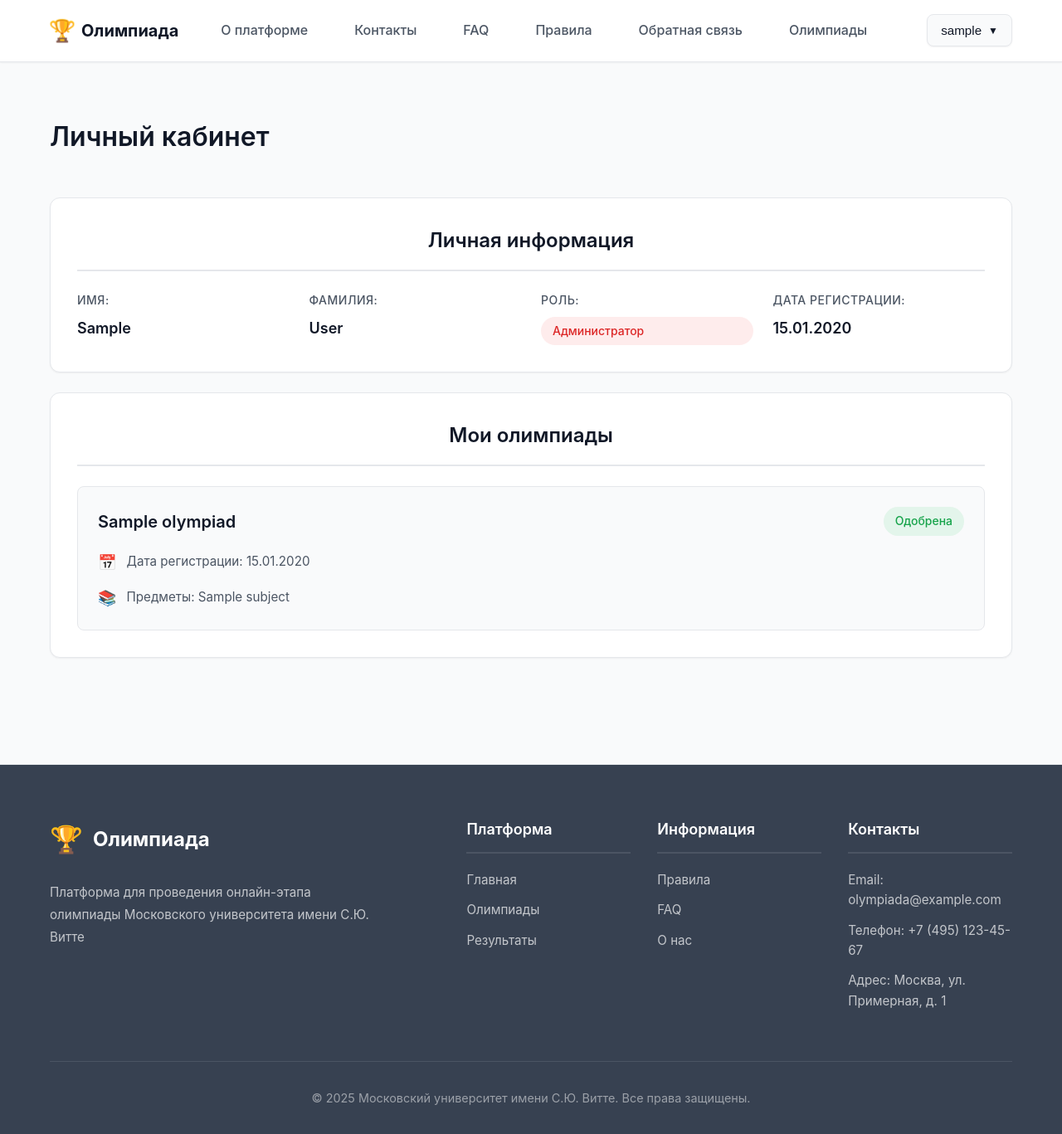
After one commit to olympiada123/olympiada, a Django app: page /profile/ in a window 1280 px wide. The commit adds this page. Shown: the whole page at 83% size. Run offline with Django 5.2, Linux system fonts and the light colour scheme; a user stored in the database is signed in; tables that the repository leaves empty hold one stand-in row (values such as "Sample post").

Commit message:
Created profile page

```diff
--- a/app/static/css/style.css
+++ b/app/static/css/style.css
@@ -2820,6 +2820,161 @@ textarea.form-control {
     color: var(--primary-dark);
 }
 
+.profile-info-grid {
+    display: grid;
+    grid-template-columns: repeat(auto-fit, minmax(250px, 1fr));
+    gap: 1.5rem;
+}
+
+.profile-info-item {
+    display: flex;
+    flex-direction: column;
+    gap: 0.5rem;
+}
+
+.profile-info-label {
+    font-size: 0.875rem;
+    font-weight: 500;
+    color: var(--text-secondary);
+    text-transform: uppercase;
+    letter-spacing: 0.5px;
+}
+
+.profile-info-value {
+    font-size: 1.125rem;
+    font-weight: 600;
+    color: var(--text-primary);
+}
+
+.profile-role {
+    display: inline-block;
+    padding: 0.375rem 0.875rem;
+    border-radius: 9999px;
+    font-size: 0.875rem;
+    font-weight: 500;
+}
+
+.profile-role-student {
+    background: rgba(59, 130, 246, 0.1);
+    color: #2563eb;
+}
+
+.profile-role-curator {
+    background: rgba(168, 85, 247, 0.1);
+    color: #9333ea;
+}
+
+.profile-role-admin {
+    background: rgba(239, 68, 68, 0.1);
+    color: #dc2626;
+}
+
+.registrations-list {
+    display: flex;
+    flex-direction: column;
+    gap: 1rem;
+}
+
+.registration-card {
+    background: var(--bg-secondary);
+    border: 1px solid var(--border-color);
+    border-radius: 0.5rem;
+    padding: 1.5rem;
+    transition: var(--transition);
+}
+
+.registration-card:hover {
+    box-shadow: var(--shadow-md);
+    transform: translateY(-2px);
+    border-color: var(--primary-color);
+}
+
+.registration-header {
+    display: flex;
+    align-items: center;
+    justify-content: space-between;
+    gap: 1rem;
+    margin-bottom: 1rem;
+    flex-wrap: wrap;
+}
+
+.registration-title {
+    font-size: 1.25rem;
+    font-weight: 600;
+    color: var(--text-primary);
+    margin: 0;
+    flex: 1;
+}
+
+.registration-link {
+    color: var(--text-primary);
+    text-decoration: none;
+    transition: var(--transition);
+}
+
+.registration-link:hover {
+    color: var(--primary-color);
+}
+
+.registration-status {
+    display: inline-block;
+    padding: 0.375rem 0.875rem;
+    border-radius: 9999px;
+    font-size: 0.875rem;
+    font-weight: 500;
+    white-space: nowrap;
+}
+
+.registration-status-pending {
+    background: rgba(251, 191, 36, 0.1);
+    color: #d97706;
+}
+
+.registration-status-approved {
+    background: rgba(34, 197, 94, 0.1);
+    color: #16a34a;
+}
+
+.registration-status-rejected {
+    background: rgba(239, 68, 68, 0.1);
+    color: #dc2626;
+}
+
+.registration-status-completed {
+    background: rgba(107, 114, 128, 0.1);
+    color: var(--text-secondary);
+}
+
+.registration-details {
+    display: flex;
+    flex-direction: column;
+    gap: 0.75rem;
+}
+
+.registration-detail-item {
+    display: flex;
+    align-items: center;
+    gap: 0.75rem;
+    color: var(--text-secondary);
+    font-size: 0.95rem;
+}
+
+.registration-detail-item .detail-icon {
+    font-size: 1.125rem;
+    flex-shrink: 0;
+}
+
+.empty-state {
+    text-align: center;
+    padding: 3rem 1rem;
+}
+
+.empty-state-text {
+    color: var(--text-secondary);
+    font-size: 1.05rem;
+    margin-bottom: 1.5rem;
+}
+
 @media (max-width: 768px) {
     .auth-card {
         padding: 1.5rem;
@@ -2829,4 +2984,17 @@ textarea.form-control {
         font-size: 1rem;
         margin-bottom: 1.5rem;
     }
-}
+
+    .profile-info-grid {
+        grid-template-columns: 1fr;
+    }
+
+    .registration-header {
+        flex-direction: column;
+        align-items: flex-start;
+    }
+
+    .registration-title {
+        font-size: 1.125rem;
+    }
+}
--- a/app/templates/base.html
+++ b/app/templates/base.html
@@ -31,7 +31,7 @@
                             <span class="dropdown-arrow">▼</span>
                         </button>
                         <div class="user-dropdown-menu" id="userDropdownMenu">
-                            <a href="/profile/" class="dropdown-item">
+                            <a href="{% url 'profile' %}" class="dropdown-item">
                                 <span class="dropdown-icon">👤</span>
                                 Личный кабинет
                             </a>
--- /dev/null
+++ b/app/templates/profile.html
@@ -0,0 +1,74 @@
+{% extends 'base.html' %}
+
+{% block title %}Личный кабинет - Олимпиада{% endblock %}
+
+{% block content %}
+<div class="container">
+    <div class="about-page">
+        <h1 class="about-page-title">Личный кабинет</h1>
+
+        <section class="about-section">
+            <div class="detail-section-card">
+                <h2 class="section-title">Личная информация</h2>
+                <div class="profile-info-grid">
+                    <div class="profile-info-item">
+                        <span class="profile-info-label">Имя:</span>
+                        <span class="profile-info-value">{{ user.first_name|default:"Не указано" }}</span>
+                    </div>
+                    <div class="profile-info-item">
+                        <span class="profile-info-label">Фамилия:</span>
+                        <span class="profile-info-value">{{ user.last_name|default:"Не указано" }}</span>
+                    </div>
+                    <div class="profile-info-item">
+                        <span class="profile-info-label">Роль:</span>
+                        <span class="profile-info-value profile-role profile-role-{% if role == 'Администратор' %}admin{% elif role == 'Куратор' %}curator{% else %}student{% endif %}">{{ role }}</span>
+                    </div>
+                    <div class="profile-info-item">
+                        <span class="profile-info-label">Дата регистрации:</span>
+                        <span class="profile-info-value">{{ user.created_at|date:"d.m.Y" }}</span>
+                    </div>
+                </div>
+            </div>
+
+            <div class="detail-section-card">
+                <h2 class="section-title">Мои олимпиады</h2>
+                {% if registrations %}
+                <div class="registrations-list">
+                    {% for registration in registrations %}
+                    <div class="registration-card">
+                        <div class="registration-header">
+                            <h3 class="registration-title">
+                                <a href="{% url 'olympiad_detail' registration.olympiad.id %}" class="registration-link">
+                                    {{ registration.olympiad.name }}
+                                </a>
+                            </h3>
+                            <span class="registration-status registration-status-{{ registration.status }}">
+                                {{ registration.get_status_display }}
+                            </span>
+                        </div>
+                        <div class="registration-details">
+                            <div class="registration-detail-item">
+                                <span class="detail-icon">📅</span>
+                                <span class="detail-text">Дата регистрации: {{ registration.registered_at|date:"d.m.Y" }}</span>
+                            </div>
+                            {% if registration.subjects.all %}
+                            <div class="registration-detail-item">
+                                <span class="detail-icon">📚</span>
+                                <span class="detail-text">Предметы: {% for subject in registration.subjects.all %}{{ subject.name }}{% if not forloop.last %}, {% endif %}{% endfor %}</span>
+                            </div>
+                            {% endif %}
+                        </div>
+                    </div>
+                    {% endfor %}
+                </div>
+                {% else %}
+                <div class="empty-state">
+                    <p class="empty-state-text">Вы еще не зарегистрированы ни на одну олимпиаду.</p>
+                    <a href="{% url 'olympiads' %}" class="btn btn-primary">Посмотреть олимпиады</a>
+                </div>
+                {% endif %}
+            </div>
+        </section>
+    </div>
+</div>
+{% endblock %}
--- a/app/urls.py
+++ b/app/urls.py
@@ -31,4 +31,5 @@ urlpatterns = [
     path('login/', views.login_view, name='login'),
     path('register/', views.register_view, name='register'),
     path('logout/', views.logout_view, name='logout'),
+    path('profile/', views.profile_view, name='profile'),
 ]
--- a/app/views.py
+++ b/app/views.py
@@ -3,7 +3,7 @@ from django.contrib import messages
 from django.contrib.auth import authenticate, login, logout
 from django.contrib.auth.decorators import login_required
 from django.utils import timezone
-from .models import ContactForm, Olympiad, Subject, CustomUser
+from .models import ContactForm, Olympiad, Subject, CustomUser, StudentRegistration
 
 
 def index(request):
@@ -251,3 +251,34 @@ def logout_view(request):
     logout(request)
     messages.success(request, 'Вы успешно вышли из системы.')
     return redirect('index')
+
+
+@login_required
+def profile_view(request):
+    """
+    Отображает страницу личного кабинета пользователя.
+
+    Args:
+        request: HTTP запрос.
+
+    Returns:
+        HttpResponse: Рендеринг шаблона profile.html с данными пользователя.
+    """
+    user = request.user
+
+    if user.is_superuser:
+        role = 'Администратор'
+    elif user.is_staff:
+        role = 'Куратор'
+    else:
+        role = 'Студент'
+
+    registrations = StudentRegistration.objects.filter(student=user).select_related('olympiad').prefetch_related('subjects', 'olympiad__subjects__subject').order_by('-registered_at')
+
+    context = {
+        'user': user,
+        'role': role,
+        'registrations': registrations,
+    }
+
+    return render(request, 'profile.html', context)
```
